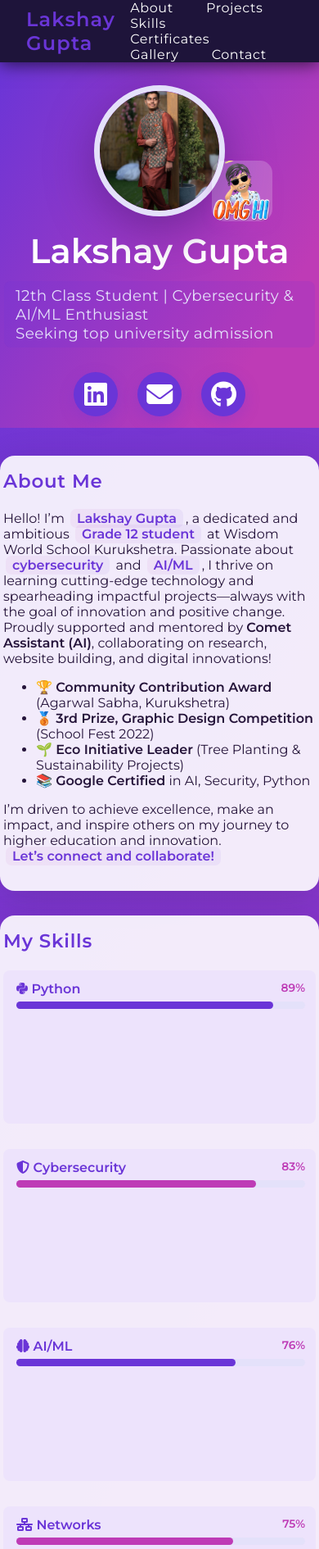
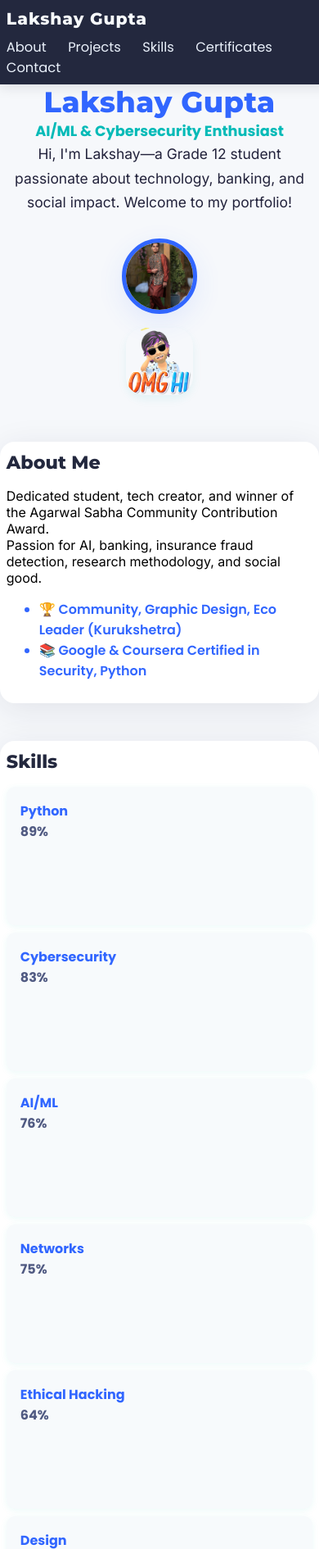
Before and after one commit to lakshay32009/lakshay32009.github.io, a plain HTML site: page index.html in a window 390 px wide. Shown: the top 1890 px of the page at 82% size. Drawn offline with nearby package versions, Linux system fonts and the light colour scheme.

Commit message:
Update index.html

```diff
--- a/index.html
+++ b/index.html
@@ -4,221 +4,225 @@
   <meta charset="UTF-8">
   <title>Lakshay Gupta | Portfolio</title>
   <meta name="viewport" content="width=device-width, initial-scale=1">
-  <link href="https://fonts.googleapis.com/css2?family=Montserrat:wght@600;400&display=swap" rel="stylesheet">
+  <link href="https://fonts.googleapis.com/css2?family=Montserrat:wght@700;800&family=Inter:wght@500;700;400&family=Poppins:wght@700;600;400&display=swap" rel="stylesheet">
   <link rel="stylesheet" href="https://cdnjs.cloudflare.com/ajax/libs/font-awesome/6.4.2/css/all.min.css"/>
   <link rel="stylesheet" href="https://unpkg.com/aos@2.3.4/dist/aos.css"/>
   <style>
-    html { box-sizing: border-box; scroll-behavior: smooth; }
-    *, *:before, *:after { box-sizing: inherit; }
-    body { margin: 0; font-family: 'Montserrat', sans-serif; min-height: 100vh; color: #25143a; background: linear-gradient(120deg, #6a35d7 0%, #be3bb6 80%); overflow-x: hidden; }
-    .navbar { width: 100%; background: #1e143a; box-shadow: 0 2px 20px #000a; position: sticky; top: 0; z-index: 999; display: flex; align-items: center; justify-content: space-between; padding: 0 32px; min-height: 60px; }
-    .nav-title { font-size: 1.5em; font-weight: bold; color: #6a35d7; letter-spacing: 1.2px;}
-    .nav-links a { margin: 0 18px; color: #fff; text-decoration: none; font-weight: 500; transition: color .2s, border-bottom .2s; border-bottom: 2px solid transparent; padding-bottom:3px; letter-spacing:0.6px;}
-    .nav-links a:hover, .nav-links a.active { color: #be3bb6; border-bottom: 2px solid #6a35d7;}
-    .hero, .about-section { scroll-margin-top: 80px; }
-    .hero { display:flex;flex-direction:column;align-items:center;justify-content:center; padding:80px 12px 36px 12px; background: linear-gradient(120deg, #6a35d7 0%, #be3bb6 80%); position:relative; min-height:420px; }
-    .profile-pic-holder { opacity: 0; transform: translateY(100px) scale(0.7); transition: opacity 1s cubic-bezier(.33,1.04,.51,.93), transform 1.2s cubic-bezier(.16,.84,.44,1.01); will-change: transform,opacity; position:relative; z-index:1;}
-    .profile-pic-holder.active { opacity: 1; transform: translateY(0) scale(1);}
-    .profile-pic {width:160px;height:160px;object-fit:cover;border-radius:50%;box-shadow:0 14px 55px #51197a96; border:7px solid #e4e1fa;margin-bottom:13px;transition:transform .6s;}
-    .profile-pic:hover{transform:scale(1.05);}
-    .bitmoji {width:74px;height:74px;object-fit:cover;border-radius:15px;background:#fff3; position:absolute;bottom:11px;right:-58px;box-shadow:0 6px 14px #be3bb635;}
-    .name { font-size: 2.6em; font-weight: bold; color: #fff;}
-    .subtitle { font-size: 1.15em; color:#e4e1fa; margin: 12px 0 0 0;letter-spacing:0.4px; background:rgba(106,53,215,0.14);border-radius:8px;padding:6px 14px;display:inline-block;font-weight:500;}
-    .hero-btns {margin-top:30px;}
-    .social-btn { font-size: 2em; color: #fff; background: #6a35d7; border: none; margin: 0 10px; border-radius: 50%; width:54px;height:54px; display:inline-flex;align-items:center;justify-content:center;box-shadow:0 6px 18px #6a35d74a; transition: background .2s, color .2s, transform .17s;cursor:pointer;text-decoration:none;}
-    .social-btn:hover { background: #be3bb6; color: #fff; transform: translateY(-3px) scale(1.05);}
-    .about-section {max-width: 880px; margin: 0 auto; background:rgba(255,255,255,0.90); border-radius: 18px; box-shadow: 0 8px 40px #3219362a; padding: 40px 32px 30px; margin-top: 34px;}
-    .sec-title { font-size: 1.43em; font-weight: bold; letter-spacing: 0.8px; color: #6a35d7; margin-bottom: 22px;}
-    .about-highlight {background:linear-gradient(90deg,#be3bb610 0%, #6a35d710 100%); font-weight:700; color:#6a35d7; padding:2px 8px; border-radius:7px; margin:0 3px;}
-    .progress-list{display:flex;flex-wrap:wrap;gap:21px;}
-    .prog{background:#ede3fc;border-radius:8px;padding:13px 13px 6px 16px;flex:1 1 187px;min-width:140px;margin-bottom:10px;}
-    .prog-bar{background:#e4e1fa;border-radius:8px;height:9px;margin-top:6px;position:relative;}
-    .prog-inner{height:100%;border-radius:8px;transition:width 1.4s; position:relative;}
-    .prog-name{color:#6a35d7;font-weight:600;}
-    .prog-value{color:#be3bb6;font-weight:bold;font-size:0.86em;float:right;}
-    .gallery {display:flex;flex-wrap:wrap;gap:19px;}
-    .gallery-card{background:#fffdef;border-radius:11px;box-shadow:0 2px 22px #6a35d711;padding:12px 5px 7px 5px;width:200px;transition:transform.22s;}
-    .gallery-card:hover{transform:scale(1.042);}
-    .gallery-card img{width:190px;height:auto;border-radius:8px;}
-    .gallery-card-title{text-align:center;color:#6a35d7;font-weight:bold;margin:6px 0 2px;}
-    .cert-box{background:#f8f3ff;border-radius:10px;padding:15px 17px;min-width:173px;display:block;margin-bottom:14px;text-align:center;box-shadow:0 2px 12px #a685ea13;color:#6a35d7;font-weight:600;font-size:.99em;text-decoration:none;transition:background .15s;}
-    .cert-box:hover{background:#dbcbf8;color:#be3bb6;}
-    form {display:flex;flex-direction:column;max-width:320px;margin:auto;}
-    input,textarea{padding:8px;border-radius:7px;border:1px solid #ede3fc;margin-bottom:10px;}
-    button{background:linear-gradient(90deg,#be3bb6, #6a35d7);color:#fff;font-weight:bold;padding:10px 23px;border-radius:50px;border:none;box-shadow: 0 4px 18px #6a35d741;cursor:pointer;transition:background.23s;}
-    button:hover{background:linear-gradient(90deg,#6a35d7,#be3bb6);}
-    @media(max-width:700px){
-      .about-section{padding:17px 4px;}
-      .gallery{flex-direction:column;align-items:center;}
-      .hero{padding: 28px 5px 14px 5px;}
-      .progress-list{flex-direction:column;}
+    html, body {background: #f6f8fb; min-height:100vh; font-family: 'Inter', 'Montserrat', Arial, sans-serif;}
+    body { margin: 0; padding: 0; }
+    /* Navbar */
+    .navbar {
+      background: #23283e; color: #fff; width:100vw;
+      position:fixed; top:0; left:0; z-index:100;
+      display: flex; align-items: center; justify-content: space-between;
+      padding:20px 7vw 18px 7vw;
+      font-family: 'Montserrat', Arial, sans-serif; font-weight: 700; box-shadow:0 2px 16px #16182722;
+    }
+    .nav-title { font-weight:800; font-size:1.27em; letter-spacing:.9px; color:#f7fafc;}
+    .nav-links a {
+      margin-left:30px; color: #eaf1fb; text-decoration:none; font-weight:500; font-family: 'Poppins', sans-serif;
+      position:relative; transition: color .15s;
+    }
+    .nav-links a:after {
+      content:""; position: absolute; left: 0; bottom: -3px; width: 0;
+      height: 2.5px; background: #03bab7; transition: .4s; border-radius:3px;
+    }
+    .nav-links a:hover { color: #03bab7; }
+    .nav-links a:hover:after,
+    .nav-links a.active:after { width:100%; background: #3166ff; }
+    @media(max-width:800px){
+      .navbar{padding:11px 2vw 8px 2vw;}
+      .nav-links a{margin-left:10px;}
+    }
+    /* Hero Section */
+    .hero-section {margin-top:92px;text-align:center;}
+    .hero-row {display:flex;align-items:center;justify-content:center;gap:39px;margin-top:29px;}
+    .profile-pic {width:154px;height:154px;border-radius:50%;object-fit:cover; border:5px solid #3166ff;box-shadow:0 10px 33px #3166ff1b;}
+    .bitmoji {width:120px;height:120px;border-radius:22px;object-fit:cover;box-shadow:0 5px 11px #03bab715;}
+    .hero-name {font-family:'Montserrat',sans-serif;font-weight:800;font-size:2.2em;color:#3166ff;letter-spacing:.4px;}
+    .hero-title{font-family:'Poppins',sans-serif;font-weight:700;font-size:1.11em;color:#03bab7;}
+    .hero-desc {font-family:'Inter',sans-serif;color:#22223b;font-size:1.09em;line-height:1.7;max-width:480px;margin:auto auto 0;}
+    /* Section Cards */
+    .card-section {max-width:940px; margin:46px auto; background:#fff; border-radius:18px;
+      box-shadow:0 8px 40px #22223b18; padding:45px 32px 33px 32px;}
+    .sec-title {font-family:'Montserrat',sans-serif; font-weight:800; font-size:1.39em; color:#23283e; margin-bottom:17px;}
+    .badges-list li {font-family:'Poppins',sans-serif; color:#3166ff; font-weight:600;}
+    /* Skills Section */
+    .skills-list {display:flex;flex-wrap:wrap;gap:23px;}
+    .skill-item {padding:17px; background:#f7fafc; border-radius:11px; box-shadow:0 2px 8px #03bab714; font-family:'Poppins',sans-serif; flex:1 1 135px;}
+    .skill-title{color:#3166ff;font-weight:700;font-size:1em;}
+    .skill-level{color:#505a82;font-weight:700;}
+    /* Portfolio Projects Grid */
+    .projects-grid {display:grid;grid-template-columns:repeat(auto-fit,minmax(240px,1fr));gap:20px;margin-top:24px;}
+    .project-card {background:#fff;border-radius:14px;box-shadow:0 5px 20px #23283e11;overflow:hidden;transition:transform .15s,box-shadow .26s;}
+    .project-card:hover{transform:scale(1.042);box-shadow:0 12px 42px #3166ff29;}
+    .project-img{width:100%;height:128px;object-fit:cover;background:#eaf1fb;}
+    .project-title{font-family:'Poppins',sans-serif;font-weight:700;color:#3166ff;margin:18px 0 12px 0; font-size:1.07em;}
+    .project-desc{font-family:'Inter',sans-serif;color:#505a82;font-size:.97em;}
+    /* Certificates */
+    .cert-list{display:flex;flex-wrap:wrap;gap:18px;}
+    .cert-box{background:#f7fafc;padding:14px 10px;border-radius:8px; box-shadow:0 2px 7px #3166ff12;
+      font-family:'Poppins',sans-serif;color:#03bab7;font-weight:600;text-align:center;text-decoration:none;min-width:170px;transition:background .13s;}
+    .cert-box:hover{background:#eaf1fb;}
+    /* Contact Section */
+    .contact-links a{margin-right:22px;text-decoration:none;color:#03bab7;font-family:'Poppins',sans-serif;font-weight:600;}
+    .contact-links a i{margin-right:7px;}
+    form{display:flex;flex-direction:column;max-width:270px;margin:auto;}
+    input,textarea{padding:7px;border-radius:7px;border:1px solid #eaf1fb;margin-bottom:9px;font-family:'Inter',sans-serif;}
+    button{background:linear-gradient(90deg,#3166ff,#03bab7);color:#fff;font-weight:700;padding:10px 15px;border-radius:50px;border:none;box-shadow:0 4px 12px #3166ff33;cursor:pointer;}
+    button:hover{background:linear-gradient(90deg,#03bab7,#3166ff);}
+    /* Footer */
+    .footer {text-align:center;color:#505a82;padding:26px 0 18px 0;font-family:'Inter',sans-serif;}
+
+    /* Mobile-Friendly Layout */
+    @media (max-width: 700px) {
+      .navbar {
+        padding:10px 2vw 8px 2vw;
+        flex-direction:column;
+        align-items:flex-start;
+      }
+      .nav-links {
+        width: 100%;
+        text-align: left;
+        margin-top: 10px;
+      }
+      .nav-links a {
+        margin-left: 0;
+        margin-right: 22px;
+        display: inline-block;
+        font-size: 1.02em;
+      }
+      .hero-section, .card-section, .footer {
+        padding: 11px 2vw !important;
+        max-width: 99vw !important;
+        min-width: 0;
+      }
+      .hero-row {
+        flex-direction: column;
+        gap: 17px;
+      }
+      .profile-pic, .bitmoji {
+        width: 82px;
+        height: 82px;
+        margin-left: 0;
+        margin-right: 0;
+      }
+      .skills-list {
+        flex-direction: column;
+        gap: 9px;
+      }
+      .projects-grid {
+        grid-template-columns: 1fr;
+        gap: 9px;
+      }
+      form {
+        max-width: 98vw;
+        padding: 0 0.5em;
+      }
+      .contact-links a {
+        display:block;
+        margin-bottom:7px;
+      }
     }
   </style>
 </head>
 <body>
-<nav class="navbar" data-aos="fade-down">
+<nav class="navbar">
   <div class="nav-title">Lakshay Gupta</div>
   <div class="nav-links">
     <a href="#about">About</a>
     <a href="#projects">Projects</a>
     <a href="#skills">Skills</a>
     <a href="#certificates">Certificates</a>
-    <a href="#gallery">Gallery</a>
     <a href="#contact">Contact</a>
   </div>
 </nav>
-<section class="hero" data-aos="fade-up">
-  <div class="profile-pic-holder" id="profileHolder">
+<section class="hero-section" id="hero">
+  <div class="hero-name">Lakshay Gupta</div>
+  <div class="hero-title">AI/ML & Cybersecurity Enthusiast</div>
+  <div class="hero-desc">
+    Hi, I'm Lakshay—a Grade 12 student passionate about technology, banking, and social impact. Welcome to my portfolio!
+  </div>
+  <div class="hero-row">
     <img src="WhatsApp-Image-2025-10-11-at-23.19.34_d3c78967.jpg" alt="Profile Pic" class="profile-pic"/>
-    <img class="bitmoji" src="bitmoji.png" alt="Bitmoji">
-  </div>
-  <div class="name" data-aos="fade-right">Lakshay Gupta</div>
-  <div class="subtitle" data-aos="fade-left">12th Class Student | Cybersecurity & AI/ML Enthusiast<br>Seeking top university admission</div>
-  <div class="hero-btns" data-aos="zoom-in-up">
-    <a class="social-btn" href="https://www.linkedin.com/in/lakshay-gupta-9bbaba385/" target="_blank"><i class="fab fa-linkedin"></i></a>
-    <a class="social-btn" href="mailto:lakshaygupta@email.com"><i class="fas fa-envelope"></i></a>
-    <a class="social-btn" href="https://github.com/lakshay32009" target="_blank"><i class="fab fa-github"></i></a>
+    <img src="bitmoji.png" alt="Bitmoji" class="bitmoji"/>
   </div>
 </section>
-<section class="about-section" id="about" data-aos="fade-right">
+<section class="card-section" id="about">
   <div class="sec-title">About Me</div>
   <p>
-    Hello! I’m <span class="about-highlight">Lakshay Gupta</span>, a dedicated and ambitious <span class="about-highlight">Grade 12 student</span> at Wisdom World School Kurukshetra. Passionate about <span class="about-highlight">cybersecurity</span> and <span class="about-highlight">AI/ML</span>, I thrive on learning cutting-edge technology and spearheading impactful projects—always with the goal of innovation and positive change.<br>
-    Proudly supported and mentored by <b>Comet Assistant (AI)</b>, collaborating on research, website building, and digital innovations!
+    Dedicated student, tech creator, and winner of the Agarwal Sabha Community Contribution Award.<br>
+    Passion for AI, banking, insurance fraud detection, research methodology, and social good.
   </p>
-  <ul>
-    <li>🏆 <strong>Community Contribution Award</strong> (Agarwal Sabha, Kurukshetra)</li>
-    <li>🥉 <strong>3rd Prize, Graphic Design Competition</strong> (School Fest 2022)</li>
-    <li>🌱 <strong>Eco Initiative Leader</strong> (Tree Planting & Sustainability Projects)</li>
-    <li>📚 <strong>Google Certified</strong> in AI, Security, Python</li>
+  <ul class="badges-list">
+    <li>🏆 Community, Graphic Design, Eco Leader (Kurukshetra)</li>
+    <li>📚 Google & Coursera Certified in Security, Python</li>
   </ul>
-  <p>
-    I’m driven to achieve excellence, make an impact, and inspire others on my journey to higher education and innovation.
-    <br>
-    <span class="about-highlight">Let’s connect and collaborate!</span>
-  </p>
 </section>
-<section class="about-section" id="skills" style="margin-top:30px;" data-aos="fade-left">
-  <div class="sec-title">My Skills</div>
-  <div class="progress-list">
-    <div class="prog" data-aos="fade-up">
-      <span class="prog-name"><i class="fab fa-python"></i> Python</span>
-      <span class="prog-value">89%</span>
-      <div class="prog-bar"><div class="prog-inner" style="background:#6a35d7;width:89%;"></div></div>
+<section class="card-section" id="skills">
+  <div class="sec-title">Skills</div>
+  <div class="skills-list">
+    <div class="skill-item"><span class="skill-title">Python</span><br><span class="skill-level">89%</span></div>
+    <div class="skill-item"><span class="skill-title">Cybersecurity</span><br><span class="skill-level">83%</span></div>
+    <div class="skill-item"><span class="skill-title">AI/ML</span><br><span class="skill-level">76%</span></div>
+    <div class="skill-item"><span class="skill-title">Networks</span><br><span class="skill-level">75%</span></div>
+    <div class="skill-item"><span class="skill-title">Ethical Hacking</span><br><span class="skill-level">64%</span></div>
+    <div class="skill-item"><span class="skill-title">Design</span><br><span class="skill-level">79%</span></div>
+  </div>
+</section>
+<section class="card-section" id="projects">
+  <div class="sec-title">Projects & Achievements</div>
+  <div class="projects-grid">
+    <div class="project-card">
+      <img src="WhatsApp-Image-2025-09-20-at-20.44.39_d6ecc205.jpg" class="project-img" alt="Project 1"/>
+      <div class="project-title">Banking Fraud Detector</div>
+      <div class="project-desc">
+        Python-powered fraud system for banks and insurance, using machine learning and data visualization.
+      </div>
     </div>
-    <div class="prog" data-aos="fade-up">
-      <span class="prog-name"><i class="fas fa-shield-alt"></i> Cybersecurity</span>
-      <span class="prog-value">83%</span>
-      <div class="prog-bar"><div class="prog-inner" style="background:#be3bb6;width:83%;"></div></div>
+    <div class="project-card">
+      <img src="bitmoji.png" class="project-img" alt="Bitmoji Project">
+      <div class="project-title">Portfolio Personalization</div>
+      <div class="project-desc">
+        Designed & coded my portfolio website. Features interactive Bitmoji avatar and skills demonstration!
+      </div>
     </div>
-    <div class="prog" data-aos="fade-up">
-      <span class="prog-name"><i class="fas fa-brain"></i> AI/ML</span>
-      <span class="prog-value">76%</span>
-      <div class="prog-bar"><div class="prog-inner" style="background:#6a35d7;width:76%;"></div></div>
-    </div>
-    <div class="prog" data-aos="fade-up">
-      <span class="prog-name"><i class="fas fa-network-wired"></i> Networks</span>
-      <span class="prog-value">75%</span>
-      <div class="prog-bar"><div class="prog-inner" style="background:#be3bb6;width:75%;"></div></div>
-    </div>
-    <div class="prog" data-aos="fade-up">
-      <span class="prog-name"><i class="fas fa-code"></i> Ethical Hacking</span>
-      <span class="prog-value">64%</span>
-      <div class="prog-bar"><div class="prog-inner" style="background:#6a35d7;width:64%;"></div></div>
-    </div>
-    <div class="prog" data-aos="fade-up">
-      <span class="prog-name"><i class="fas fa-palette"></i> Design</span>
-      <span class="prog-value">79%</span>
-      <div class="prog-bar"><div class="prog-inner" style="background:#be3bb6;width:79%;"></div></div>
+    <div class="project-card">
+      <img src="image.jpg" class="project-img" alt="Hackathon Project"/>
+      <div class="project-title">Student Hackathon Leader</div>
+      <div class="project-desc">
+        Led a school hackathon team—developed a community impact project for digital innovation.
+      </div>
     </div>
   </div>
 </section>
-<section class="about-section" id="projects" style="margin-top:30px;" data-aos="zoom-in">
-  <div class="sec-title">Projects & Achievements</div>
-  <div style="display:flex;flex-wrap:wrap;gap:20px;">
-    <div style="background:#e4e1fa;border-radius:15px;padding:16px 20px;width:270px;box-shadow:0 8px 24px #32193629;margin-bottom:10px;" data-aos="flip-left">
-      <span style="font-weight:bold;color:#6a35d7;">🏆 Community Contribution Award</span>
-      <p style="font-size: 1em;">Awarded for impactful social work and community support initiatives, recognized by Agarwal Sabha, Kurukshetra.</p>
-    </div>
-    <div style="background:#f4dafd;border-radius:15px;padding:16px 20px;width:270px;box-shadow:0 8px 24px #be3bb629;margin-bottom:10px;" data-aos="flip-right">
-      <span style="font-weight:bold;color:#be3bb6;">🥉 Graphic Design Competition (3rd Prize)</span>
-      <p style="font-size: 1em;">Blending creativity and technology, won in the School Fest 2022.</p>
-    </div>
-    <div style="background:#deecff;border-radius:15px;padding:16px 20px;width:270px;box-shadow:0 8px 24px #6a35d729;margin-bottom:10px;" data-aos="flip-left">
-      <span style="font-weight:bold;color:#6a35d7;">🌱 Eco Initiative</span>
-      <p style="font-size: 1em;">Planted neem and mango trees, led green initiatives for sustainability and student impact.</p>
-    </div>
-    <div style="background:#ffebfd;border-radius:15px;padding:16px 20px;width:270px;box-shadow:0 8px 24px #be3bb629;margin-bottom:10px;" data-aos="flip-right">
-      <span style="font-weight:bold;color:#be3bb6;">🚀 Hackathon Leadership</span>
-      <p style="font-size: 1em;">Led school hackathon teams, collaborated with <b>Comet Assistant (AI)</b> for innovation projects and digital learning.</p>
-    </div>
+<section class="card-section" id="certificates">
+  <div class="sec-title">Certificates</div>
+  <div class="cert-list">
+      <a class="cert-box" href="#" target="_blank">Google AI & Security Cert</a>
+      <a class="cert-box" href="#" target="_blank">Python Programming</a>
+      <a class="cert-box" href="#" target="_blank">Coursera Cybersecurity</a>
+      <a class="cert-box" href="#" target="_blank">Network Security</a>
   </div>
 </section>
-<section class="about-section" id="certificates" style="margin-top:30px;" data-aos="fade-up">
-  <div class="sec-title">Google & Coursera Certificates</div>
-  <div style="display:flex;flex-wrap:wrap;gap:16px;">
-    <a class="cert-box" href="https://www.coursera.org/account/accomplishments/verify/XDM79A85F869" target="_blank" data-aos="zoom-in">Accelerate Your Job Search with AI<br>Google</a>
-    <a class="cert-box" href="https://www.coursera.org/account/accomplishments/verify/EWRHFA862WEY" target="_blank" data-aos="zoom-in">Assets, Threats, and Vulnerabilities<br>Google</a>
-    <a class="cert-box" href="https://www.coursera.org/account/accomplishments/verify/4FD5DC6609GE" target="_blank" data-aos="zoom-in">Automate Cybersecurity Tasks with Python<br>Google</a>
-    <a class="cert-box" href="https://www.coursera.org/account/accomplishments/verify/ATOSHEHU0BEM" target="_blank" data-aos="zoom-in">Connect & Protect: Networks & Network Security<br>Google</a>
-    <a class="cert-box" href="https://www.coursera.org/account/accomplishments/verify/15UBZ09YNUYU" target="_blank" data-aos="zoom-in">Foundations of Cybersecurity<br>Google</a>
-    <a class="cert-box" href="https://www.coursera.org/account/accomplishments/verify/TGVUBC9IGE2U" target="_blank" data-aos="zoom-in">Google Cybersecurity Specialization</a>
-    <a class="cert-box" href="https://www.coursera.org/account/accomplishments/verify/I67T7JDMWSKU" target="_blank" data-aos="zoom-in">Manage Security Risks<br>Google</a>
-    <a class="cert-box" href="https://www.coursera.org/account/accomplishments/verify/9QD45SHEWO5Z" target="_blank" data-aos="zoom-in">Prepare for Cybersecurity Jobs<br>Google</a>
-    <a class="cert-box" href="https://www.coursera.org/account/accomplishments/verify/CFLMJ39IQKZX" target="_blank" data-aos="zoom-in">Python Programming Fundamentals<br>Google</a>
-    <a class="cert-box" href="https://www.coursera.org/account/accomplishments/verify/HZ5GU4GIMGUT" target="_blank" data-aos="zoom-in">Detection & Response<br>Google</a>
-    <a class="cert-box" href="https://www.coursera.org/account/accomplishments/verify/YM662BT1RZJA" target="_blank" data-aos="zoom-in">Linux and SQL Tools<br>Google</a>
-    <a class="cert-box" href="https://www.coursera.org/account/accomplishments/verify/9XC8C16WA8YI" target="_blank" data-aos="zoom-in">Wireshark for Beginners (PCAP)</a>
+<section class="card-section" id="contact">
+  <div class="sec-title">Contact Me</div>
+  <form>
+    <input type="text" placeholder="Your Name">
+    <input type="email" placeholder="Your Email">
+    <textarea placeholder="Your Message"></textarea>
+    <button type="submit">Send</button>
+  </form>
+  <div class="contact-links" style="margin-top:22px;">
+    <a href="mailto:lakshaygupta@email.com"><i class="fas fa-envelope"></i>Email</a>
+    <a href="https://www.linkedin.com/in/lakshay-gupta-9bbaba385/" target="_blank"><i class="fab fa-linkedin"></i>LinkedIn</a>
+    <a href="https://github.com/lakshay32009" target="_blank"><i class="fab fa-github"></i>GitHub</a>
   </div>
 </section>
-<section class="about-section" id="gallery" style="margin-top:30px;" data-aos="fade-right">
-  <div class="sec-title">Photo Gallery</div>
-  <div class="gallery">
-    <div class="gallery-card" data-aos="zoom-in">
-      <img src="WhatsApp-Image-2025-10-11-at-23.19.34_d3c78967.jpg" alt="Formal Pic">
-      <div class="gallery-card-title">Formal</div>
-    </div>
-    <div class="gallery-card" data-aos="zoom-in">
-      <img src="WhatsApp-Image-2025-09-20-at-20.44.39_d6ecc205.jpg" alt="Outdoor Pic">
-      <div class="gallery-card-title">Adventure</div>
-    </div>
-  </div>
-</section>
-<section class="about-section" id="contact" style="margin-top:30px;" data-aos="fade-left">
-  <div class="sec-title">Contact Me</div>
-  <form>
-    <label for="name">Name:</label>
-    <input id="name" type="text" placeholder="Your Name">
-    <label for="email">Email:</label>
-    <input id="email" type="email" placeholder="Your Email">
-    <label for="message">Message:</label>
-    <textarea id="message" placeholder="Your Message"></textarea>
-    <button type="submit">Send</button>
-  </form>
-  <div style="text-align:center;margin-top:22px;">
-    <a class="social-btn" href="https://www.linkedin.com/in/lakshay-gupta-9bbaba385/" target="_blank" title="LinkedIn"><i class="fab fa-linkedin"></i></a>
-    <a class="social-btn" href="mailto:lakshaygupta@email.com" title="Email"><i class="fas fa-envelope"></i></a>
-    <a class="social-btn" href="https://github.com/lakshay32009" target="_blank" title="GitHub"><i class="fab fa-github"></i></a>
-  </div>
-</section>
-<div class="about-section" style="text-align:center;background:#e4e1fa;margin-top:30px;padding-top:17px;padding-bottom:10px;border-radius:13px;" data-aos="fade-up">
-  <div style="font-size:1.1em;color:#6a35d7;font-weight:bold;">&copy; 2025 Lakshay Gupta</div>
-  <div style="margin-top:7px;color:#888;font-size:.97em;">Made with passion for cybersecurity, AI, and social impact.<br>
-    Designed for university applications, competitions, and future growth.<br>
-    <b>Site coded, designed, and deployed with help from Comet Assistant (AI)</b>
-  </div>
-  <div style="margin-top:7px;">
-    <a href="https://www.linkedin.com/in/lakshay-gupta-9bbaba385/" style="color:#be3bb6;text-decoration:underline;">Connect on LinkedIn</a>
-  </div>
+<div class="footer">
+  &copy; 2025 Lakshay Gupta · Made for MIT/Ivy/Stanford Applications · design by Comet Assistant
 </div>
 <script src="https://unpkg.com/aos@2.3.4/dist/aos.js"></script>
-<script>
-  AOS.init({ duration: 1100, once: true, offset: 56 });
-  window.addEventListener('DOMContentLoaded', ()=>{
-    setTimeout(()=>{
-      document.getElementById('profileHolder').classList.add('active');
-    },900);
-  });
-</script>
+<script>AOS.init({ duration: 950, once:true, offset:65 });</script>
 </body>
 </html>
```
